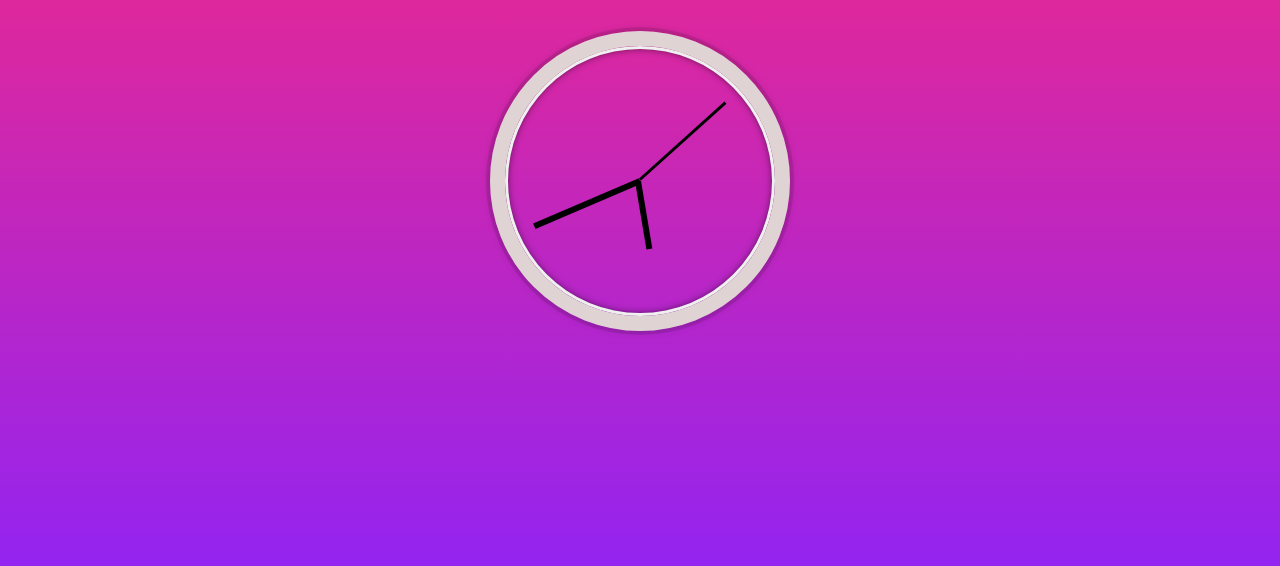
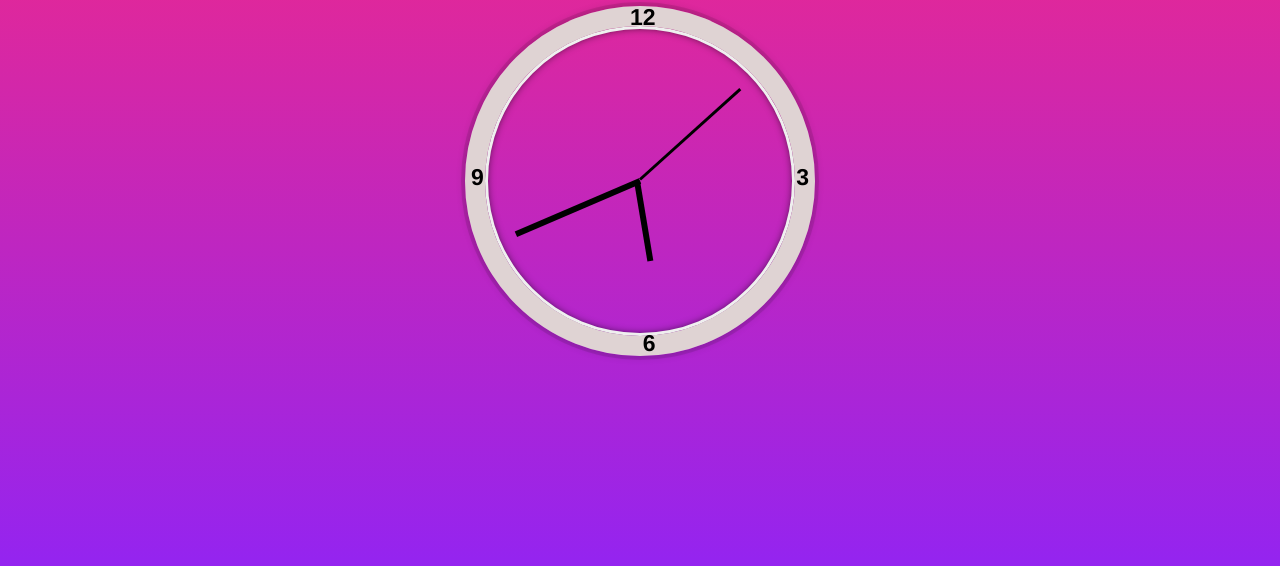
Before and after one commit to ivinoop/simple-clock, a plain HTML site: page index.html in a window 1280 px wide. Shown: the part 234-800 px from the top of the page. Drawn offline with Linux system fonts and the light colour scheme.

Commit message:
Added Digits

```diff
--- a/index.html
+++ b/index.html
@@ -15,24 +15,17 @@
       </section>
       <!-- Clock -->
       <div class="clock">
+        <!-- Numbers -->
+        <span class="digits twelve">12</span>
+        <span class="digits three">3</span>
+        <span class="digits six">6</span>
+        <span class="digits nine">9</span>
+        <!-- Hands -->
         <div class="clock-face">
           <div class="hand hour-hand"></div>
           <div class="hand min-hand"></div>
           <div class="hand second-hand"></div>
         </div>
-        <!-- Numbers -->
-        <!-- <div class="number">|</div>
-        <div class="number">|</div>
-        <div class="number">3</div>
-        <div class="number">|</div>
-        <div class="number">|</div>
-        <div class="number">6</div>
-        <div class="number">|</div>
-        <div class="number">|</div>
-        <div class="number">9</div>
-        <div class="number">|</div>
-        <div class="number">|</div>
-        <div class="number">12</div> -->
       </div>
     </main>
     <script src="script.js"></script>
--- a/style.css
+++ b/style.css
@@ -88,9 +88,9 @@ body {
 }
 
 .clock {
-  width: 30rem;
-  height: 30rem;
-  border: 15px solid rgb(223, 211, 211);
+  width: 35rem;
+  height: 35rem;
+  border: 20px solid rgb(223, 211, 211);
   border-radius: 50%;
   margin: 50px auto;
   position: relative;
@@ -108,6 +108,33 @@ body {
   height: 100%;
   transform: translateY(-3px);
 }
+
+/* Numbers */
+
+.digits {
+  font-size: 2.3rem;
+  font-weight: 900;
+  color: #000;
+  position: absolute;
+}
+.twelve {
+  top: -6.5%;
+  right: 45%;
+}
+.three {
+  top: 45%;
+  right: -4.5%;
+}
+.six {
+  bottom: -6%;
+  right: 45%;
+}
+.nine {
+  top: 45%;
+  left: -4.5%;
+}
+
+/* Hands */
 
 .hand {
   width: 50%;
```
